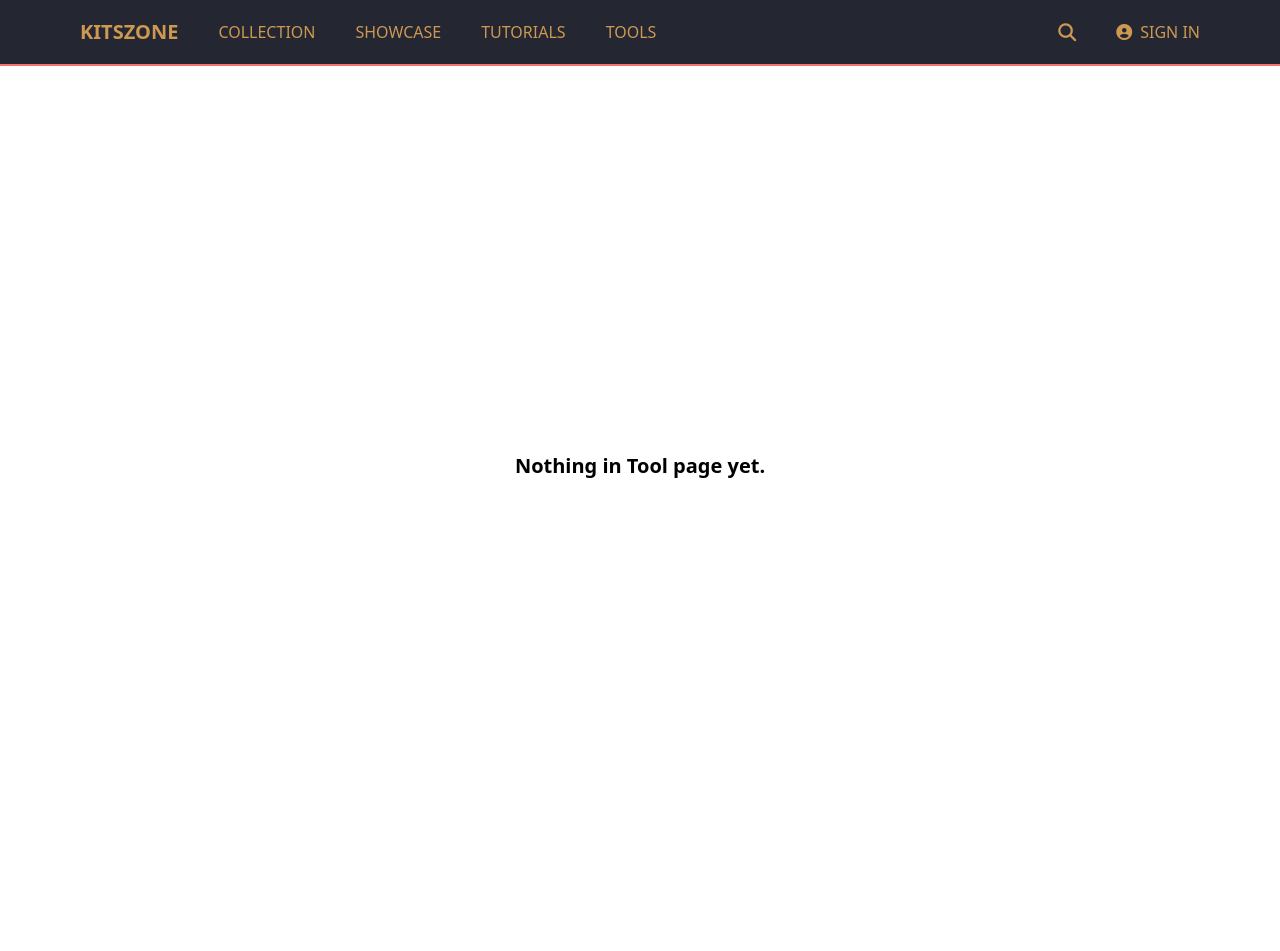
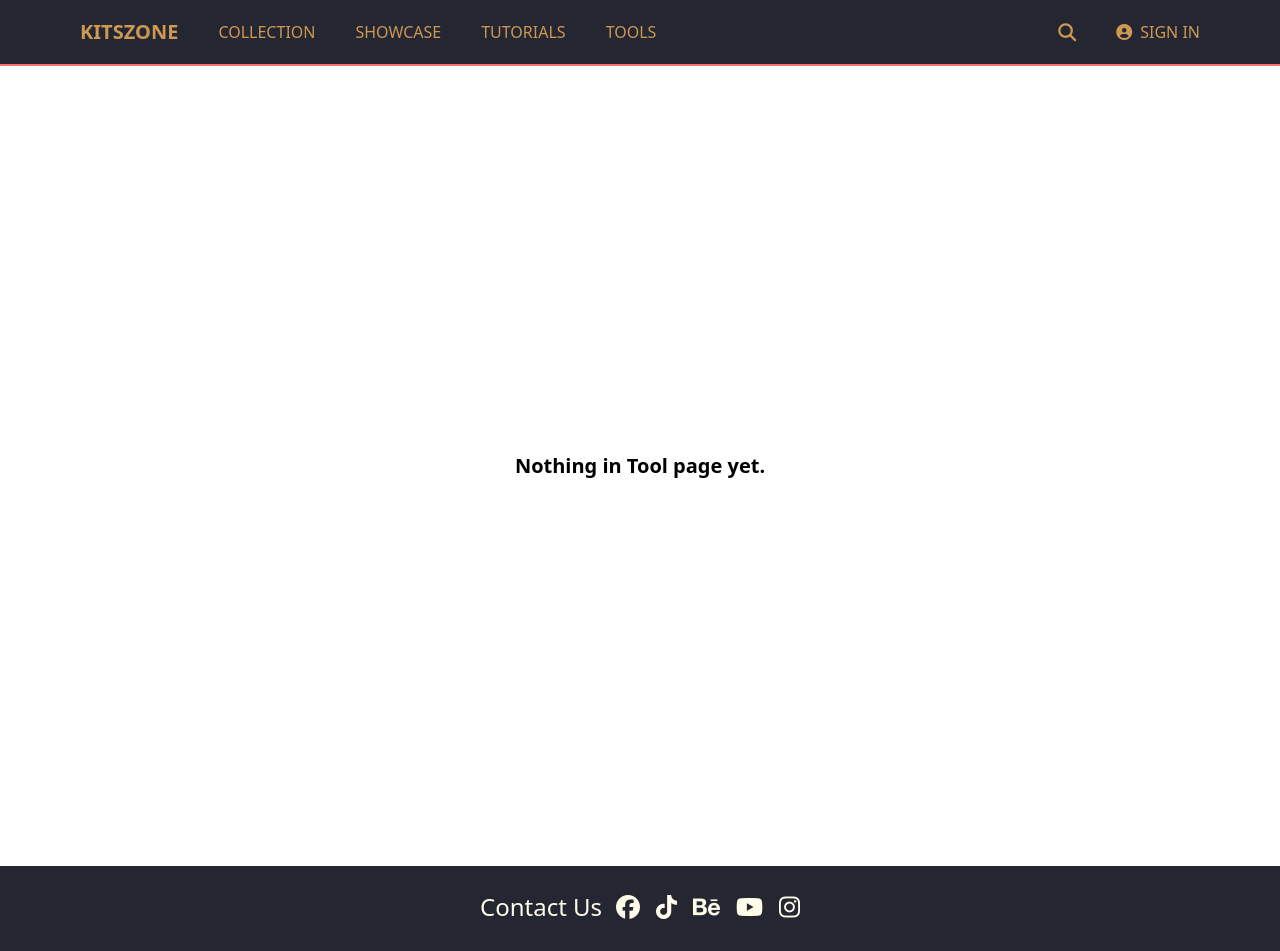
Before and after one commit to NQB37/kits-zone, a React (Vite) app: page /Tool in a window 1280 px wide. Shown: the top 951 px of the page. Before the commit the page ends 866 px from the top, so only its background shows below. Built offline with nearby package versions, Linux system fonts and the light colour scheme.

Commit message:
add header/footer to Collection/Showcase/Tool/Tutorial pages

```diff
--- a/src/pages/Collection/Collection.jsx
+++ b/src/pages/Collection/Collection.jsx
@@ -1,4 +1,5 @@
 import Header from '../../components/Header/Header';
+import Footer from '../../components/Footer/Footer';
 
 const Collection = () => {
     return (
@@ -7,6 +8,7 @@ const Collection = () => {
             <div className="text-xl font-bold w-dvw h-dvh flex justify-center items-center">
                 Nothing in Collection page yet.
             </div>
+            <Footer />
         </div>
     );
 };
--- a/src/pages/Showcase/Showcase.jsx
+++ b/src/pages/Showcase/Showcase.jsx
@@ -1,4 +1,5 @@
 import Header from '../../components/Header/Header';
+import Footer from '../../components/Footer/Footer';
 
 const Showcase = () => {
     return (
@@ -7,6 +8,7 @@ const Showcase = () => {
             <div className="text-xl font-bold w-dvw h-dvh flex justify-center items-center">
                 Nothing in Showcase page yet.
             </div>
+            <Footer />
         </div>
     );
 };
--- a/src/pages/Tool/Tool.jsx
+++ b/src/pages/Tool/Tool.jsx
@@ -1,4 +1,5 @@
 import Header from '../../components/Header/Header';
+import Footer from '../../components/Footer/Footer';
 
 const Tool = () => {
     return (
@@ -7,6 +8,7 @@ const Tool = () => {
             <div className="text-xl font-bold w-dvw h-dvh flex justify-center items-center">
                 Nothing in Tool page yet.
             </div>
+            <Footer />
         </div>
     );
 };
--- a/src/pages/Tutorial/Tutorial.jsx
+++ b/src/pages/Tutorial/Tutorial.jsx
@@ -1,4 +1,5 @@
 import Header from '../../components/Header/Header';
+import Footer from '../../components/Footer/Footer';
 
 const Tutorial = () => {
     return (
@@ -7,6 +8,7 @@ const Tutorial = () => {
             <div className="text-xl font-bold w-dvw h-dvh flex justify-center items-center">
                 Nothing in Tutorial page yet.
             </div>
+            <Footer />
         </div>
     );
 };
```
